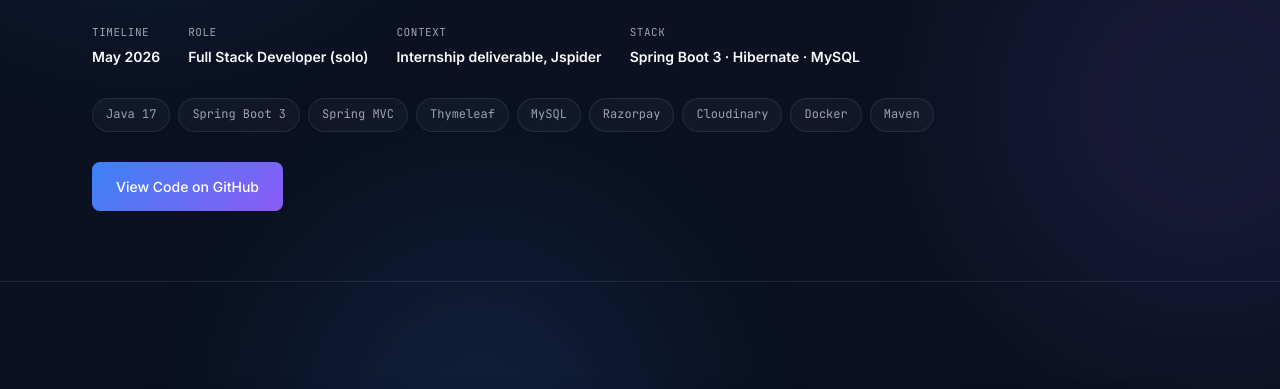
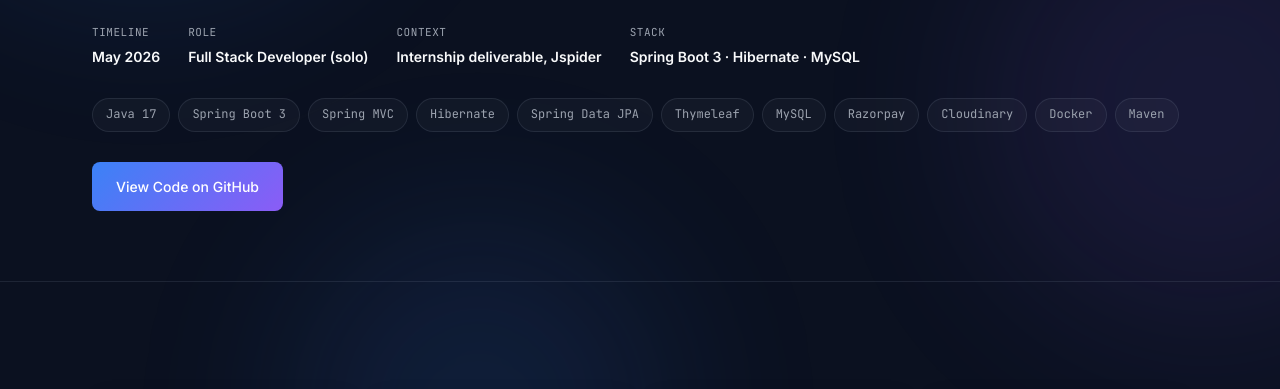
Before and after one commit to Mohammad-Salman-Ahmed/Salman-Portfolio, a plain HTML site: page projects/eshop.html in a window 1280 px wide. Shown: the part 367-756 px from the top of the page. Drawn offline with Linux system fonts and the light colour scheme.

Commit message:
Add files via upload

```diff
--- a/projects/eshop.html
+++ b/projects/eshop.html
@@ -46,7 +46,7 @@
     </div>
 
     <div class="pill-row">
-      <span class="pill">Java 17</span><span class="pill">Spring Boot 3</span><span class="pill">Spring MVC</span><span class="pill">Thymeleaf</span><span class="pill">MySQL</span><span class="pill">Razorpay</span><span class="pill">Cloudinary</span><span class="pill">Docker</span><span class="pill">Maven</span>
+      <span class="pill">Java 17</span><span class="pill">Spring Boot 3</span><span class="pill">Spring MVC</span><span class="pill">Hibernate</span><span class="pill">Spring Data JPA</span><span class="pill">Thymeleaf</span><span class="pill">MySQL</span><span class="pill">Razorpay</span><span class="pill">Cloudinary</span><span class="pill">Docker</span><span class="pill">Maven</span>
     </div>
 
     <div class="btn-row" style="margin-top:30px;">
```
Also changed, not shown: index.html (+1 -1 lines).
